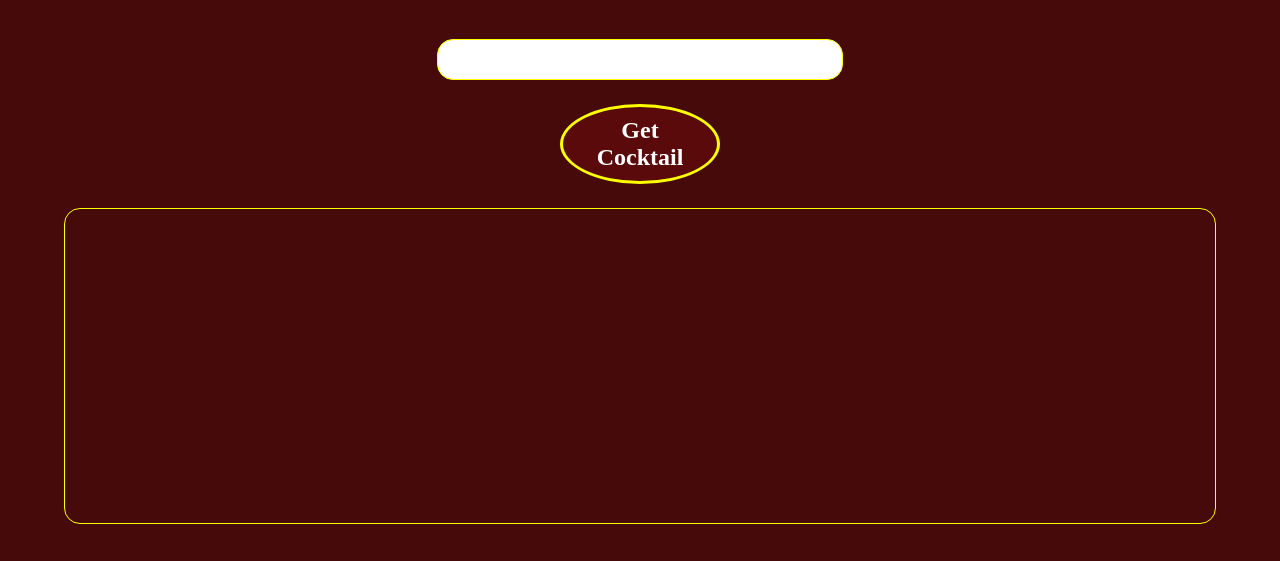
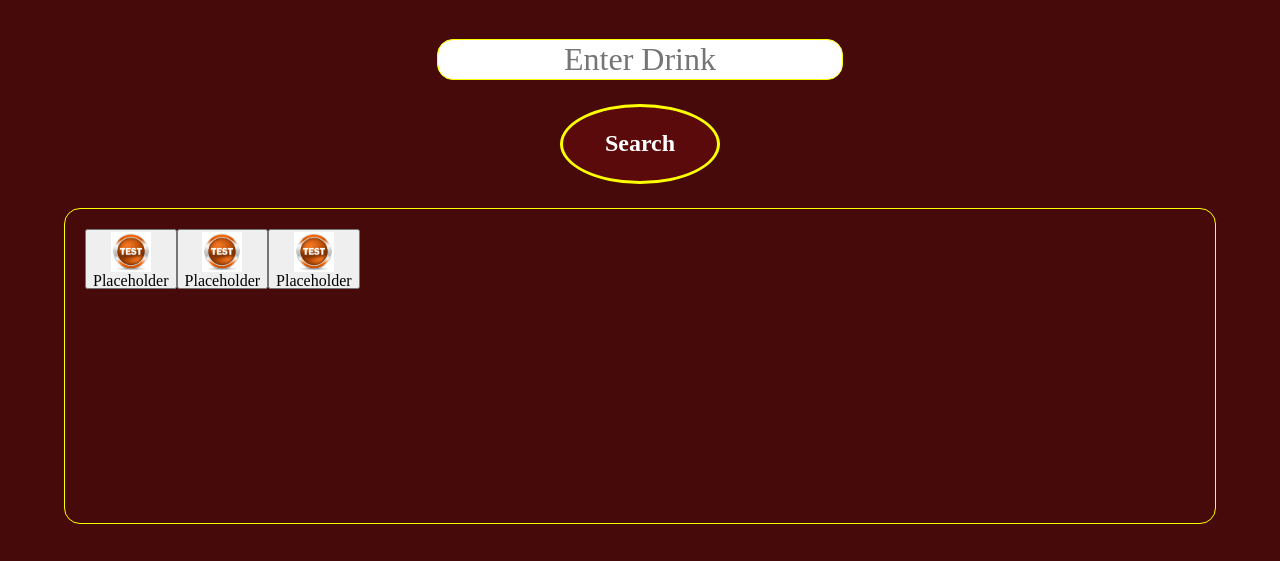
Before and after one commit to bridgway91/Drink-Carousel, a plain HTML site: page index.html in a window 1280 px wide. Shown: the part 221-782 px from the top of the page. Drawn offline with Linux system fonts and the light colour scheme; a web font is replaced by a local one.

Commit message:
first adjustments, not much added, but cleaned up most html and css

```diff
--- a/css/style.css
+++ b/css/style.css
@@ -13,16 +13,16 @@ body {
   color: rgb(255,255,255);
 }
 
-.main {
+.heading-search {
   text-align: center;
   margin-top: 10vh;
 }
-.main > h1 {
+.heading-search > h1 {
   font-size: 4rem;
   font-family: 'Tilt Prism', cursive;
   font-weight: 100;
 }
-.main > input {
+.heading-search > input {
   margin: 0 auto;
   display: block;
   text-align: center;
@@ -30,7 +30,7 @@ body {
   border: 1px solid yellow;
   border-radius: 1rem;
 }
-.main > button {
+.heading-search > button {
   margin: 1.5rem;
   border: 3px solid yellow;
   background-color: rgb(90, 10, 10);
@@ -42,20 +42,11 @@ body {
   font-weight: 700;
   cursor: pointer;
 }
-.main > button:active {
+.heading-search > button:active {
   background-color: black;
 }
 
-@keyframes slide {
-  from {
-    transform: translateX(0);
-  }
-  to {
-    transform: translateX(-100%);
-  }
-}
-
-.carousel {
+#results {
   width: 100%;
   height: 39.5vh;
   border: 1px solid yellow;
@@ -66,11 +57,26 @@ body {
   display: flex;
   flex-wrap: nowrap;
 }
-.carousel div {
-  margin: 5px;
-  padding: 0;
-  background-color: aqua;
-  /* animation: 5s slide infinite linear; */
+#results button {
+  display: block;
+  height: 60px;
+}
+#results img {
+  display: block;
+  margin: 0 auto;
+  width: 40px;
+  height: 40px;
+}
+
+
+
+@keyframes slide {
+  from {
+    transform: translateX(0);
+  }
+  to {
+    transform: translateX(-100%);
+  }
 }
 /*
 .carousel:before,
@@ -91,14 +97,7 @@ body {
   background: linear-gradient(to right, transparent, rgb(70,10,10));
 }
 */
-.carousel img {
-  height: 20vh;
-}
-.carousel span {
-  display: block;
-  padding: 1vh;
-  text-align: center;
-}
+
 
 .selection {
   margin-top: 5vh;
--- a/index.html
+++ b/index.html
@@ -15,23 +15,33 @@
 		<link rel="stylesheet" href="css/style.css">
 	</head>
 	<body>
+		<main>
+			<section class="heading-search">
+				<h1>Mixed Drinks</h1>
+				<input type="text" name="" value="" placeholder="Enter Drink">
+				<button type="button">Search</button>
+			</section>
+			<section id="results">
+				<button type="button">
+					<img src="placeholder.jpg">
+					<span>Placeholder</span>
+				</button>
+				<button type="button">
+					<img src="placeholder.jpg">
+					<span>Placeholder</span>
+				</button>
+				<button type="button">
+					<img src="placeholder.jpg">
+					<span>Placeholder</span>
+				</button>
+			</section>
+		</main>
 
-		<div class="main">
-			<h1>Mixed Drinks</h1>
-			<input type="text" name="" value="">
-			<button type="button" name="button">Get<br>Cocktail</button>
-		</div>
-
-		<div class="carousel" id="drinks-list">
-			<!-- <ul id="drinks-list">
-			</ul> -->
-		</div>
-
-		<div class="selection">
+		<article class="selection">
 			<h2>Cocktail</h2>
 			<img src="placeholder.jpg" alt="placeholder">
 			<p>Lorem ipsum dolor sit amet consectetur, adipisicing elit. Iste asperiores cupiditate, facilis tempore aspernatur natus tenetur earum saepe, debitis quibusdam sint, ullam maiores! Explicabo ea, laudantium distinctio molestiae quas ut?</p>
-		</div>
+		</article>
 
 		<script type="text/javascript" src="js/main.js"></script>
 	</body>
```
